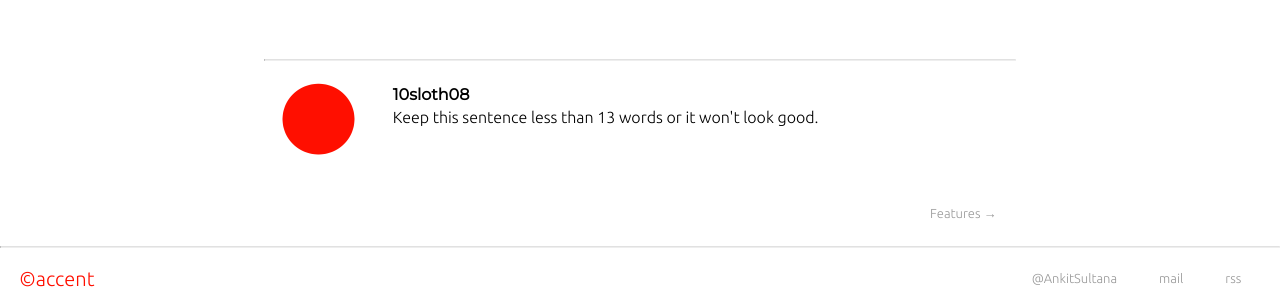
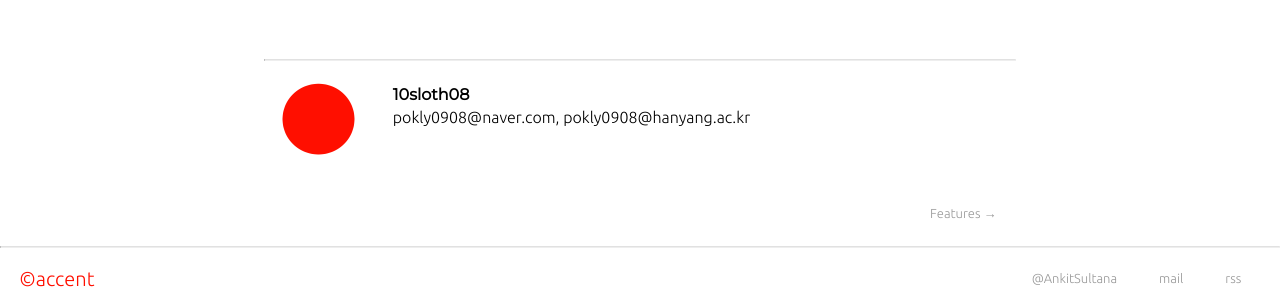
Before and after one commit to 10sloth08/10sloth08.github.io, a Jekyll site: the page built from _posts/2019-03-17-테스트-TEST.markdown, in a window 1280 px wide. Shown: the part 977-1277 px from the top of the page. Built offline with Jekyll 4.4.1, drawn with Linux system fonts in a browser that asks for light colours; nearby versions of some CDN libraries; comment, search, counter and statistics services are not loaded.

Commit message:
Update _config.yml

```diff
--- a/_config.yml
+++ b/_config.yml
@@ -40,7 +40,7 @@ disqus-shortname: 10sloth08
 # Note that about_footer should be true if you want
 # to see author information at the bottom of each post
 about_stub: >
-    Keep this sentence less than 13 words or it won't look good.
+    pokly0908@naver.com, pokly0908@hanyang.ac.kr
 
 about_footer: true
 
```
